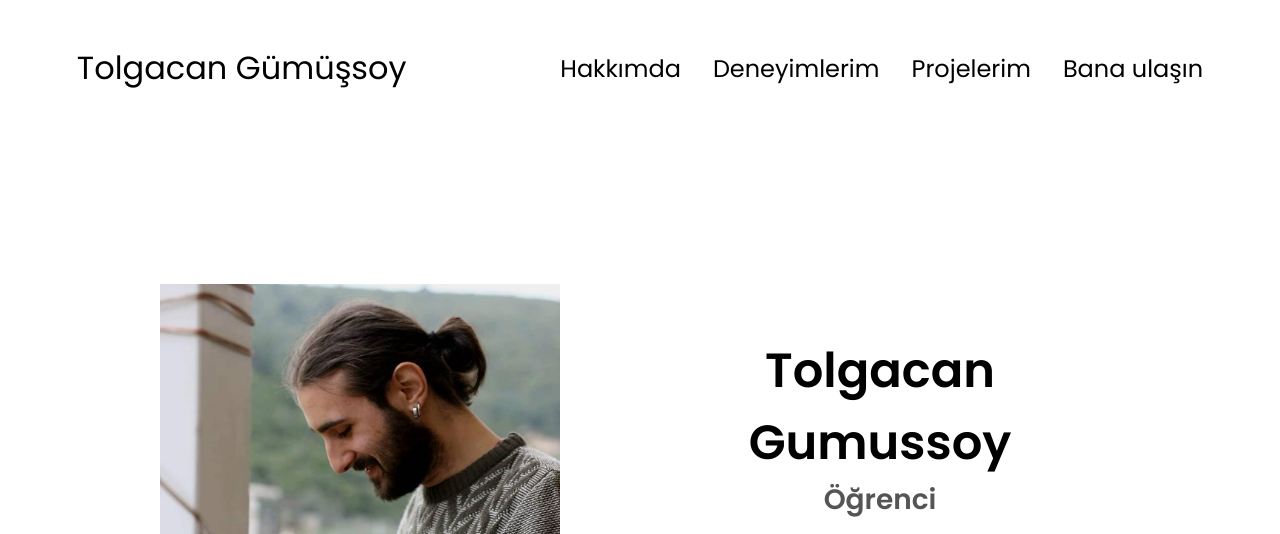
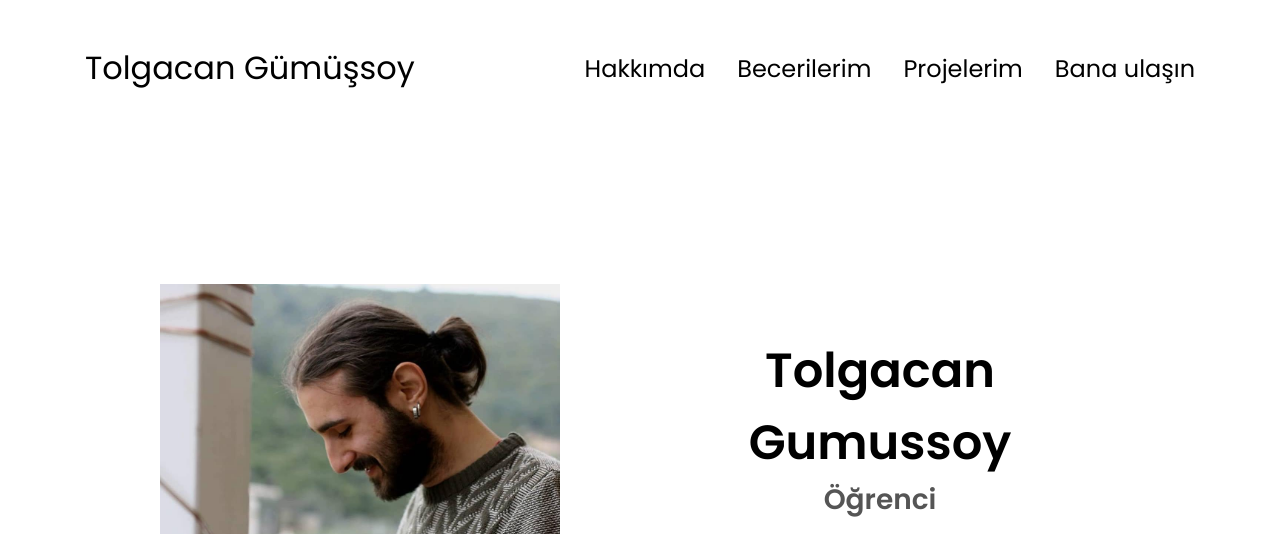
Before and after one commit to tolstonne/tolstonne.github.io, a plain HTML site: page index.html in a window 1280 px wide. Shown: the top 534 px of the page. Drawn offline with Linux system fonts and the light colour scheme.

Commit message:
index.html

```diff
--- a/index.html
+++ b/index.html
@@ -14,7 +14,7 @@
       <div>
         <ul class="nav-links">
           <li><a href="#about">Hakkımda</a></li>
-          <li><a href="#experience">Deneyimlerim</a></li>
+          <li><a href="#experience">Becerilerim</a></li>
           <li><a href="#projects">Projelerim</a></li>
           <li><a href="#contact">Bana ulaşın</a></li>
         </ul>
```
